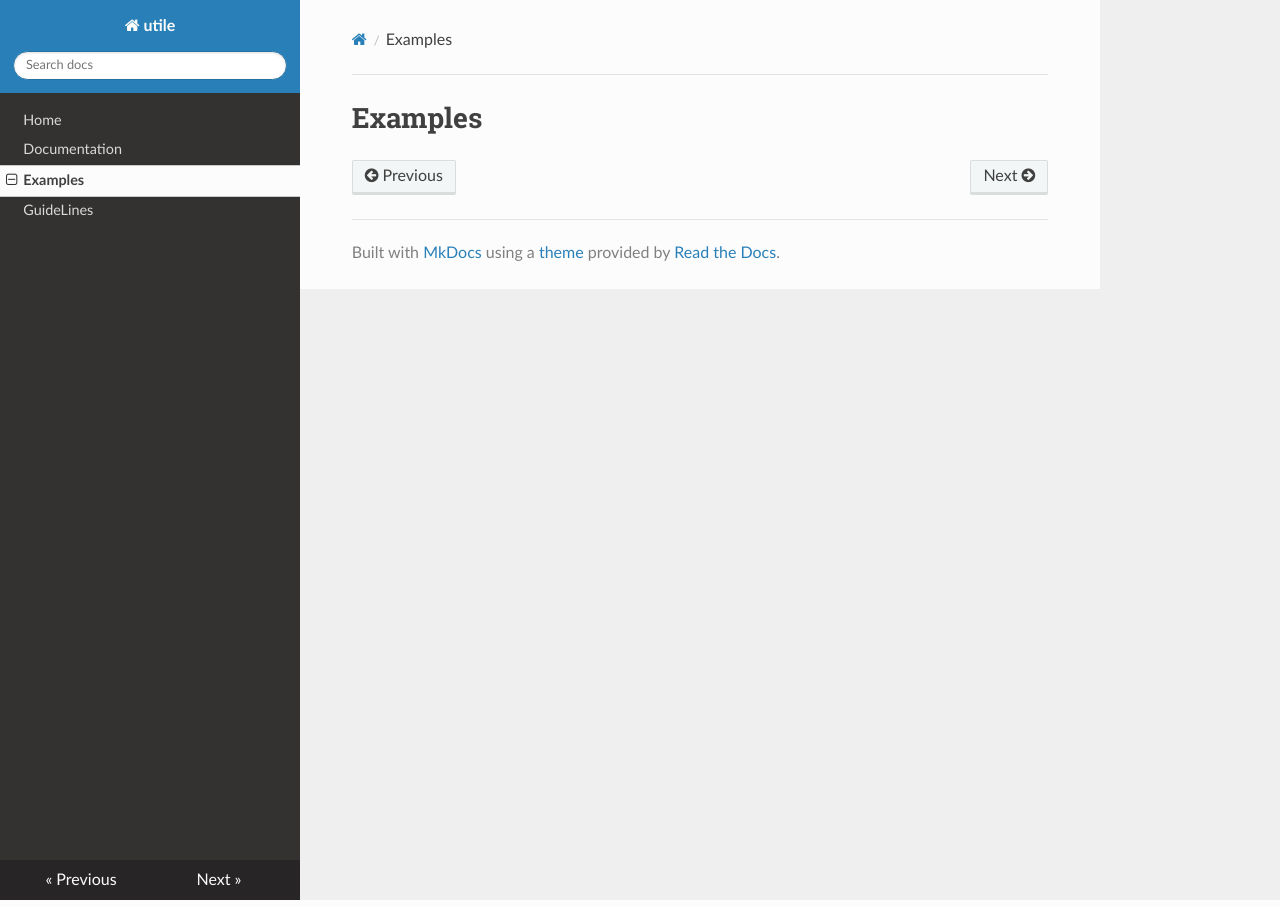
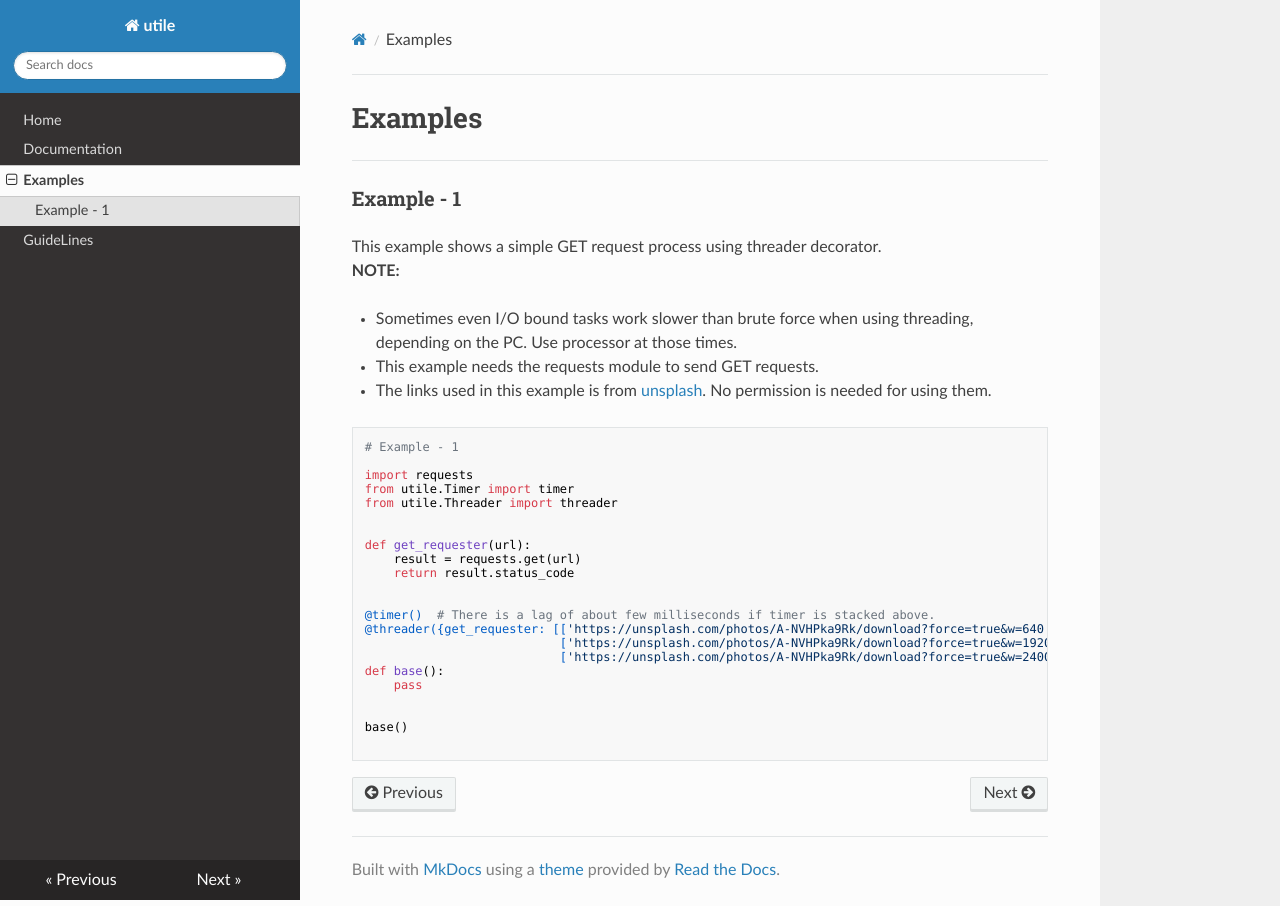
Before and after one commit to j0fiN/utile, an MkDocs documentation site: the page built from docs/examples.md, in a window 1280 px wide. Built offline with MkDocs 1.6.1, drawn with Linux system fonts in a browser that asks for light colours; nearby versions of some CDN libraries.

Commit message:
ADD:examples-1

````diff
--- a/docs/examples.md
+++ b/docs/examples.md
@@ -1 +1,38 @@
 # Examples
+---
+### Example - 1
+This example shows a simple GET request process using threader
+decorator.
+**NOTE:**
+
+- Sometimes even I/O bound tasks work slower than brute force
+  when using threading, depending on the PC. Use processor at those times.
+
+- This example needs the requests module to send GET requests.
+
+- The links used in this example is from [unsplash](https://unsplash.com/).
+  No permission is needed for using them.
+```python
+# Example - 1
+
+import requests
+from utile.Timer import timer
+from utile.Threader import threader
+
+
+def get_requester(url):
+    result = requests.get(url)
+    return result.status_code
+
+
+@timer()  # There is a lag of about few milliseconds if timer is stacked above.
+@threader({get_requester: [['https://unsplash.com/photos/A-NVHPka9Rk/download?force=true&w=640'],
+                           ['https://unsplash.com/photos/A-NVHPka9Rk/download?force=true&w=1920'],
+                           ['https://unsplash.com/photos/A-NVHPka9Rk/download?force=true&w=2400']]})
+def base():
+    pass
+
+
+base()
+
+```
````
